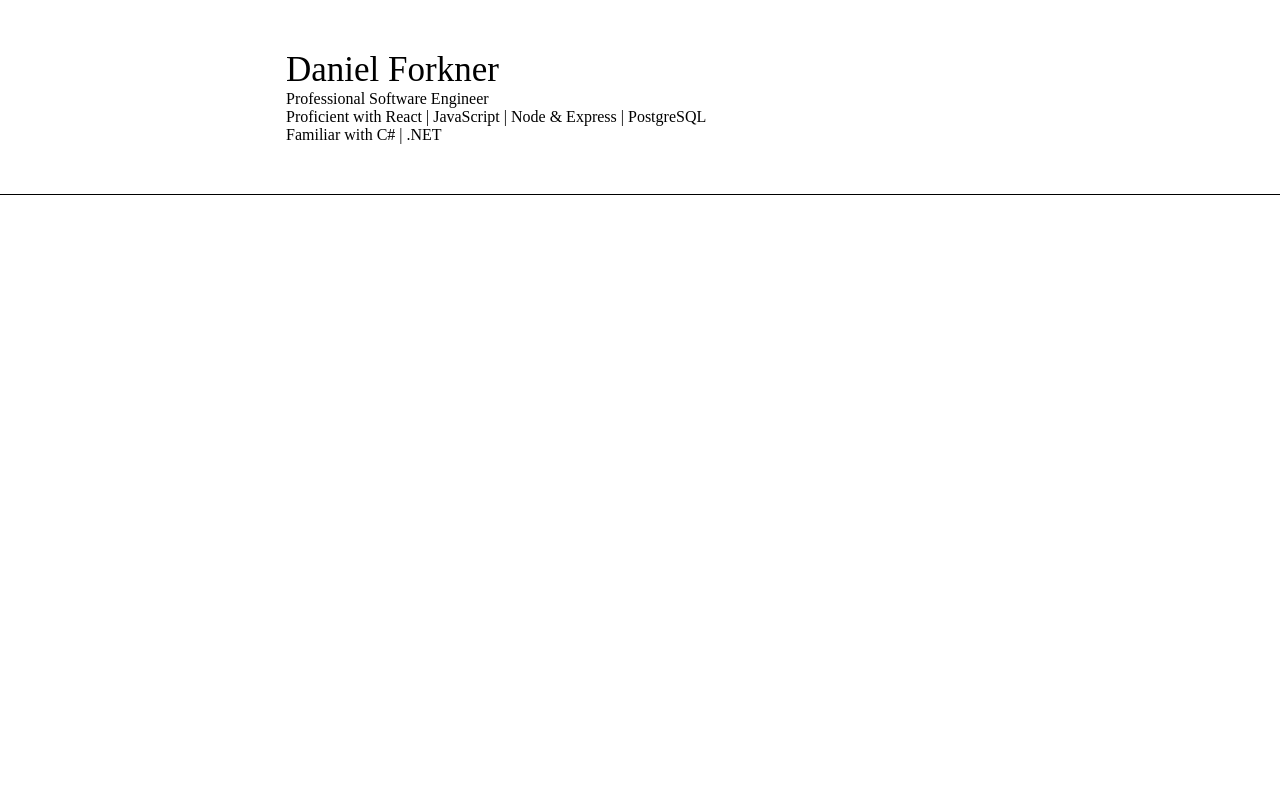
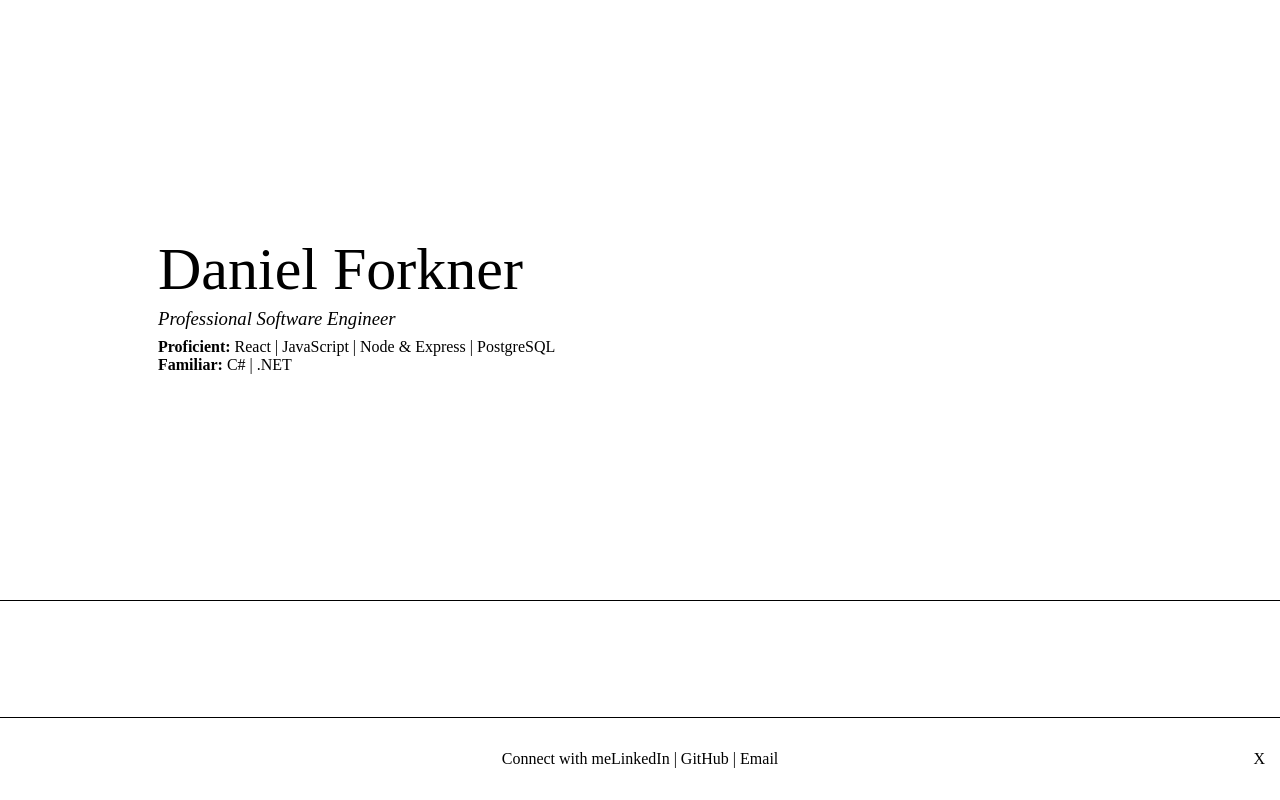
Before and after one commit to danielforkner/Personal-Site, a React app: page / in a window 1280 px wide. Built offline with nearby package versions, Linux system fonts and the light colour scheme.

Commit message:
header and footer with sass stylesheets

```diff
--- a/package.json
+++ b/package.json
@@ -7,6 +7,7 @@
   "dependencies": {
     "@babel/core": "^7.20.7",
     "@babel/preset-react": "^7.18.6",
+    "animate.css": "^4.1.1",
     "babel-loader": "^9.1.0",
     "react": "^18.2.0",
     "react-dom": "^18.2.0",
--- a/src/components/App.js
+++ b/src/components/App.js
@@ -1,10 +1,12 @@
 import React from 'react';
+import Footer from './Footer';
 import Header from './Header';
 
 const App = () => {
   return (
     <>
       <Header />
+      <Footer />
     </>
   );
 };
--- /dev/null
+++ b/src/components/Footer.js
@@ -0,0 +1,15 @@
+import React from 'react';
+
+const Footer = () => {
+  return (
+    <footer className="footer">
+      <div className="footer-center">
+        <div className="footer-text">Connect with me</div>
+        <div className="footer-icons"> LinkedIn | GitHub | Email</div>
+      </div>
+      <div className="footer-right">X</div>
+    </footer>
+  );
+};
+
+export default Footer;
--- a/src/components/Header.css
+++ /dev/null
@@ -1,32 +0,0 @@
-header {
-  width: 100%;
-  border-bottom: 1px solid black;
-}
-header .content {
-  text-align: center;
-  margin: 0 auto;
-  max-width: 425px;
-  padding: 40px 15px;
-}
-header .content h2 {
-  font-size: 35px;
-  font-weight: 400;
-  margin: 0;
-}
-@media screen and (min-width: 768px) {
-  header .content-wrapper {
-    max-width: 768px;
-    margin: 0 auto;
-  }
-  header .content {
-    text-align: left;
-    max-width: 425px;
-    padding: 50px 0;
-    margin: 0 30px;
-  }
-  header .content h2 {
-    font-size: 35px;
-    font-weight: 400;
-    margin: 0;
-  }
-}
--- a/src/components/Header.js
+++ b/src/components/Header.js
@@ -1,5 +1,4 @@
 import React from 'react';
-import './Header.css';
 
 const Header = () => {
   return (
@@ -7,11 +6,21 @@ const Header = () => {
       <div className="content-wrapper">
         <div className="content">
           <h2>Daniel Forkner</h2>
-          <p>Professional Software Engineer</p>
-          <p>
-            Proficient with React | JavaScript | Node & Express | PostgreSQL
-          </p>
-          <p>Familiar with C# | .NET</p>
+          <h3>Professional Software Engineer</h3>
+          <div className="skills-list">
+            <p>
+              <span className="skill-title">Proficient:</span>{' '}
+              <span className="skill">React</span> |{' '}
+              <span className="skill">JavaScript</span> |{' '}
+              <span className="skill">Node & Express</span> |{' '}
+              <span className="skill">PostgreSQL</span>
+            </p>
+            <p>
+              <span className="skill-title">Familiar:</span>{' '}
+              <span className="skill">C#</span> |{' '}
+              <span className="skill">.NET</span>
+            </p>
+          </div>
         </div>
       </div>
     </header>
--- a/src/index.css
+++ b/src/index.css
@@ -9,8 +9,100 @@ body {
 }
 
 header {
-  background: url("") center;
   width: 100%;
+  border-bottom: 1px solid black;
+  background: url();
+}
+
+header .content {
+  text-align: center;
+  margin: 0 auto;
+  max-width: 425px;
+  padding: 40px 15px;
+}
+
+header .content h2 {
+  font-size: 35px;
+  font-weight: 400;
+  margin: 0;
+}
+
+header .content h3 {
+  margin: 0.25rem 0;
+  font-weight: 200;
+  font-style: italic;
+}
+
+header .skills-list {
+  padding: 0.25rem 0;
+}
+
+header .skill-title {
+  font-weight: 600;
+}
+
+header .skill {
+  display: inline-block;
+  animation: fadeInRight;
+  animation-duration: 2s;
+}
+
+@media screen and (min-width: 768px) {
+  header .content-wrapper {
+    max-width: 768px;
+    margin: 0 auto;
+  }
+  header .content {
+    text-align: left;
+    max-width: 425px;
+    padding: 50px 0;
+    margin: 0 30px;
+  }
+  header .content h2 {
+    font-size: 35px;
+    font-weight: 400;
+    margin: 0;
+  }
+}
+@media screen and (min-width: 1024px) {
+  header {
+    height: 600px;
+  }
+  header .content-wrapper {
+    max-width: 1024px;
+    margin: 0 auto;
+  }
+  header .content {
+    text-align: left;
+    max-width: 600px;
+    padding: 235px 0;
+    margin: 0 30px;
+  }
+  header .content h2 {
+    font-size: 60px;
+    font-weight: 400;
+    margin: 0;
+  }
+}
+.footer {
+  position: absolute;
+  bottom: 0;
+  width: 100vw;
+  border-top: 1px solid black;
+  display: flex;
+  justify-content: center;
+  align-items: center;
+  padding: 2rem 0;
+}
+
+.footer-center {
+  text-align: center;
+  display: flex;
+}
+
+.footer-right {
+  position: absolute;
+  right: 15px;
 }
 
 /*# sourceMappingURL=index.css.map */
--- a/src/index.js
+++ b/src/index.js
@@ -2,6 +2,7 @@ import React from 'react';
 import { createRoot } from 'react-dom/client';
 import App from './components/App';
 import './index.css';
+import 'animate.css';
 
 const root = createRoot(document.getElementById('root'));
 root.render(<App />);
--- /dev/null
+++ b/src/sass/_footer.scss
@@ -0,0 +1,18 @@
+.footer {
+  position: absolute;
+  bottom: 0;
+  width: 100vw;
+  border-top: 1px solid black;
+  display: flex;
+  justify-content: center;
+  align-items: center;
+  padding: 1rem 0;
+}
+.footer-center {
+  text-align: center;
+  display: flex;
+}
+.footer-right {
+  position: absolute;
+  right: 15px;
+}
--- a/src/sass/_header.scss
+++ b/src/sass/_header.scss
@@ -1,4 +1,69 @@
 header {
-  background: url('') center;
   width: 100%;
+  border-bottom: 1px solid black;
+  background: url();
 }
+header .content {
+  text-align: center;
+  margin: 0 auto;
+  max-width: 425px;
+  padding: 40px 15px;
+}
+header .content h2 {
+  font-size: 35px;
+  font-weight: 400;
+  margin: 0;
+}
+header .content h3 {
+  margin: 0.25rem 0;
+  font-weight: 200;
+  font-style: italic;
+}
+header .skills-list {
+  padding: 0.25rem 0;
+}
+header .skill-title {
+  font-weight: 600;
+}
+header .skill {
+  display: inline-block;
+  animation: fadeInRight;
+  animation-duration: 2s;
+}
+@media screen and (min-width: 768px) {
+  header .content-wrapper {
+    max-width: 768px;
+    margin: 0 auto;
+  }
+  header .content {
+    text-align: left;
+    max-width: 425px;
+    padding: 50px 0;
+    margin: 0 30px;
+  }
+  header .content h2 {
+    font-size: 35px;
+    font-weight: 400;
+    margin: 0;
+  }
+}
+@media screen and (min-width: 1024px) {
+  header {
+    height: 600px;
+  }
+  header .content-wrapper {
+    max-width: 1024px;
+    margin: 0 auto;
+  }
+  header .content {
+    text-align: left;
+    max-width: 600px;
+    padding: 235px 0;
+    margin: 0 30px;
+  }
+  header .content h2 {
+    font-size: 60px;
+    font-weight: 400;
+    margin: 0;
+  }
+}
--- a/src/sass/style.scss
+++ b/src/sass/style.scss
@@ -1,3 +1,6 @@
+// animations from animate.style
+// process with the command `sass src/sass/style.scss src/index.css`
+
 * {
   margin: 0;
   padding: 0;
@@ -10,3 +13,4 @@ body {
 
 // import
 @import 'header';
+@import 'footer';
```
Also changed, not shown: 2 other files (tests, documents, lock files or other folders).
